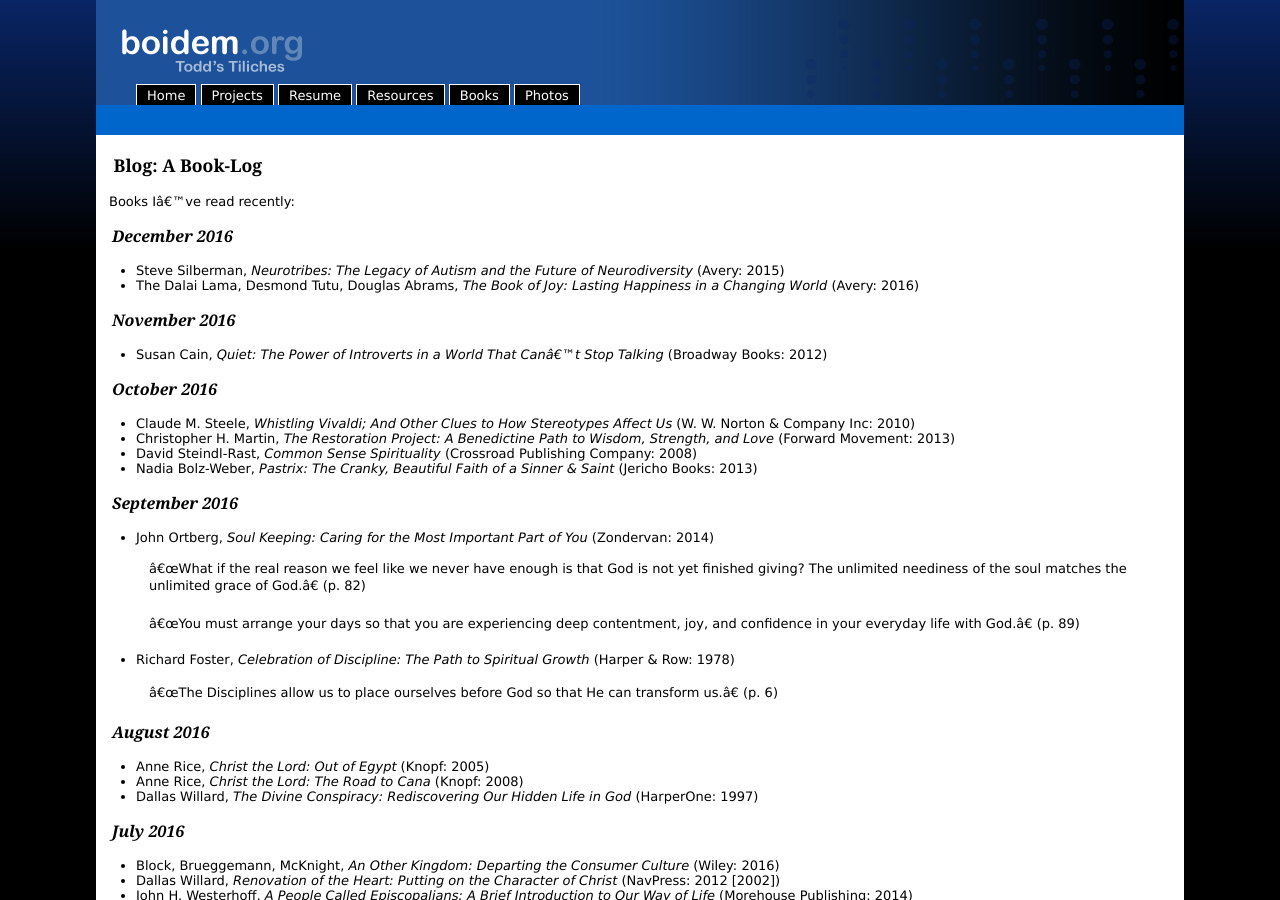
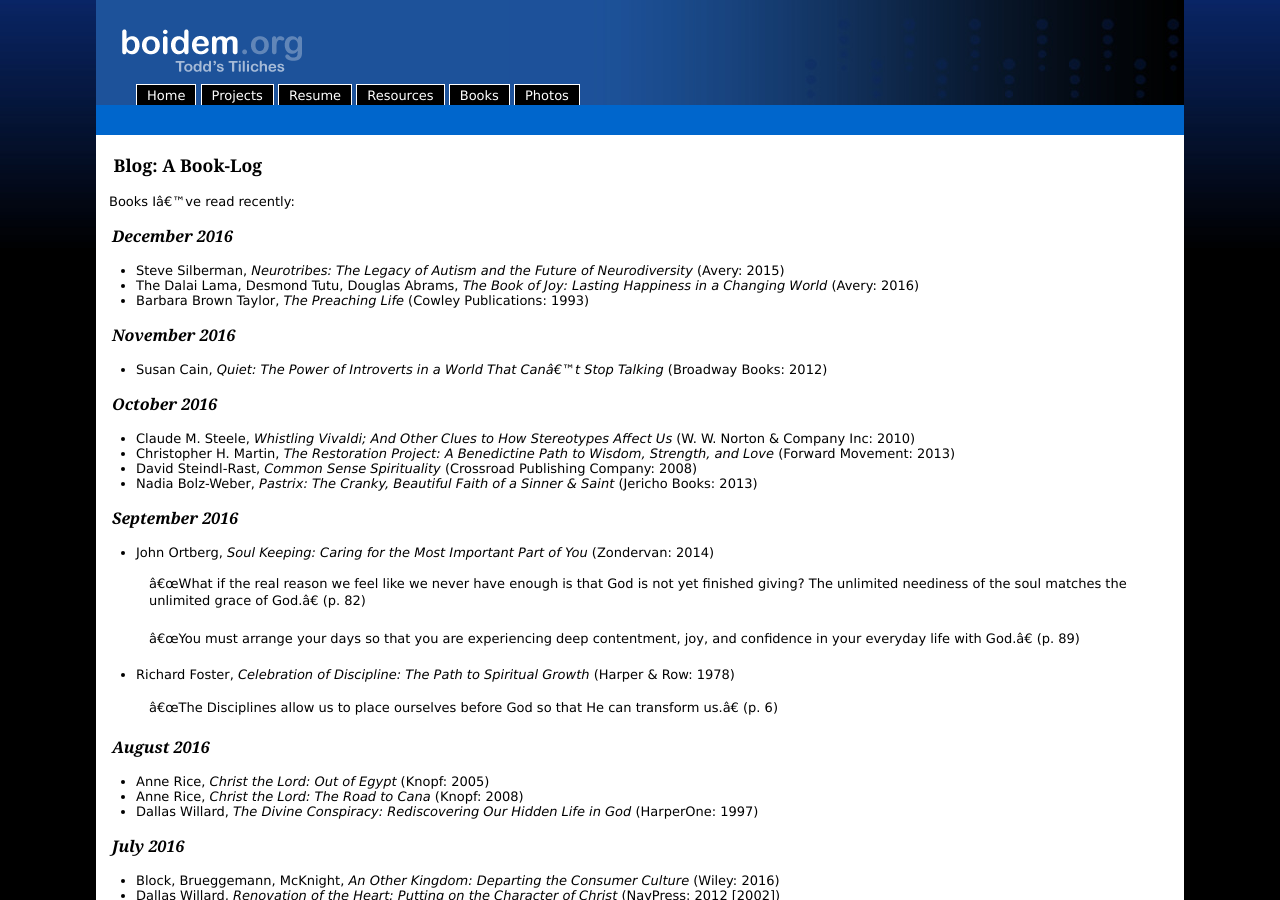
Before and after one commit to toddfoster/toddfoster.github.com, a Jekyll site: the page built from books.md, in a window 1280 px wide and 900 px high. Built offline with Jekyll 4.4.1, drawn with Linux system fonts in a browser that asks for light colours.

Commit message:
Book: Taylor

```diff
--- a/books.md
+++ b/books.md
@@ -10,6 +10,7 @@ Books I've read recently:
 ## December 2016
 * Steve Silberman, _Neurotribes: The Legacy of Autism and the Future of Neurodiversity_ (Avery: 2015)
 * The Dalai Lama, Desmond Tutu, Douglas Abrams, _The Book of Joy: Lasting Happiness in a Changing World_ (Avery: 2016)
+* Barbara Brown Taylor, _The Preaching Life_ (Cowley Publications: 1993)
 
 ## November 2016
 * Susan Cain, _Quiet: The Power of Introverts in a World That Can't Stop Talking_ (Broadway Books: 2012)
```
